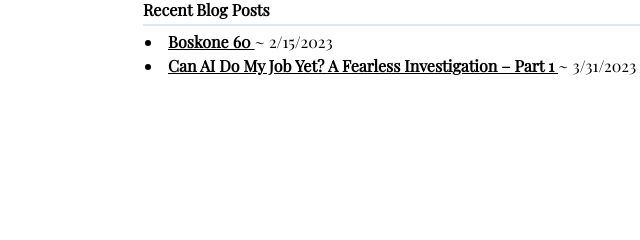
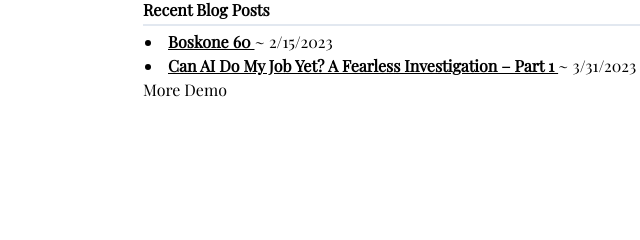
Before and after one commit to gabbywelson/chriszombik, an Astro site: page / in a window 1280 px wide. Shown: the part 494-734 px from the top of the page, 65-705 px from the left. Built offline with nearby package versions, Linux system fonts and the light colour scheme; Astro itself is replaced by a stand-in of ours.

Commit message:
commit 2

```diff
--- a/src/pages/index.astro
+++ b/src/pages/index.astro
@@ -11,4 +11,5 @@
   <ShortBio />
   <UpcomingBook />
   <RecentPosts />
+  <h3>More Demo</h3>
 </BaseLayout>
```
